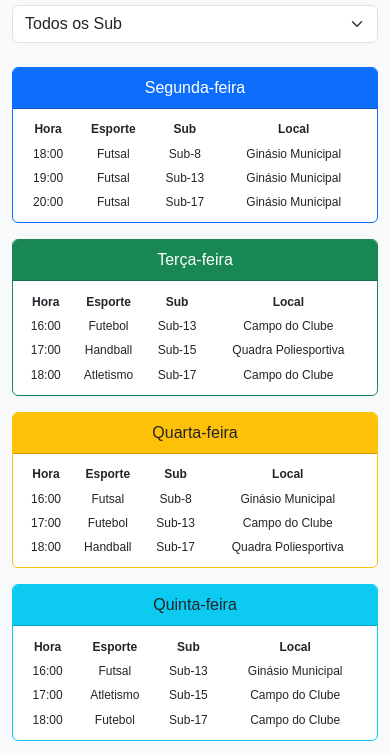
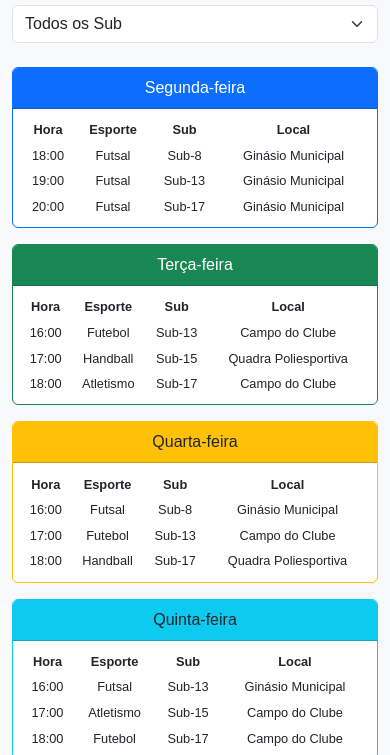
Before and after one commit to Guilherme-Ramon/futebol-clube, a plain HTML site: page index.html in a window 390 px wide. Shown: the part 6351-7106 px from the top of the page. Drawn offline with nearby package versions, Linux system fonts and the light colour scheme.

Commit message:
Update style.css

```diff
--- a/assets/css/style.css
+++ b/assets/css/style.css
@@ -190,3 +190,28 @@ button {
         padding: 0.2rem;
     }
 }
+
+
+/* Ajustes de acessibilidade e fontes grandes */
+#cardsTreinos .card-body {
+    padding: 0.5rem;
+}
+
+#cardsTreinos .table th,
+#cardsTreinos .table td {
+    font-size: 0.9rem;
+    padding: 0.25rem;
+    white-space: nowrap;
+}
+
+@media (max-width: 576px) {
+    #cardsTreinos .card-header {
+        font-size: 1rem;
+        padding: 0.5rem;
+    }
+    #cardsTreinos .table th,
+    #cardsTreinos .table td {
+        font-size: 0.8rem;
+        padding: 0.2rem;
+    }
+}
```
